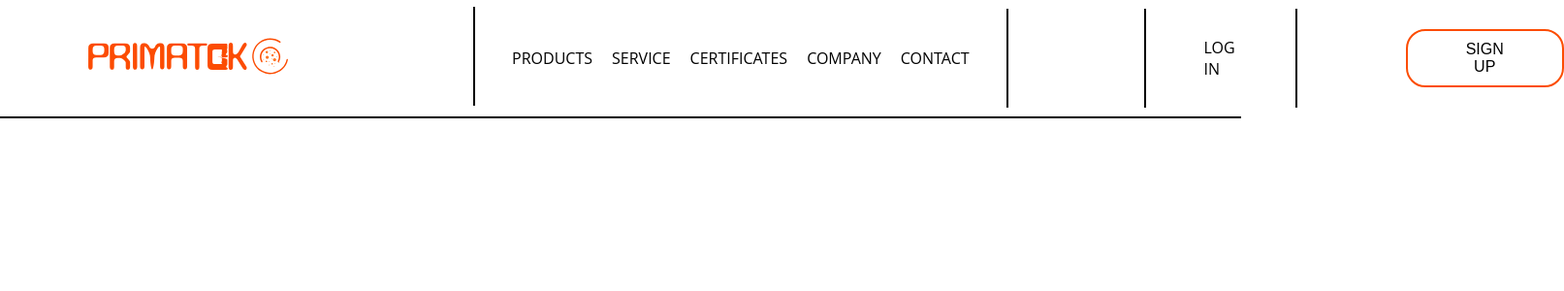
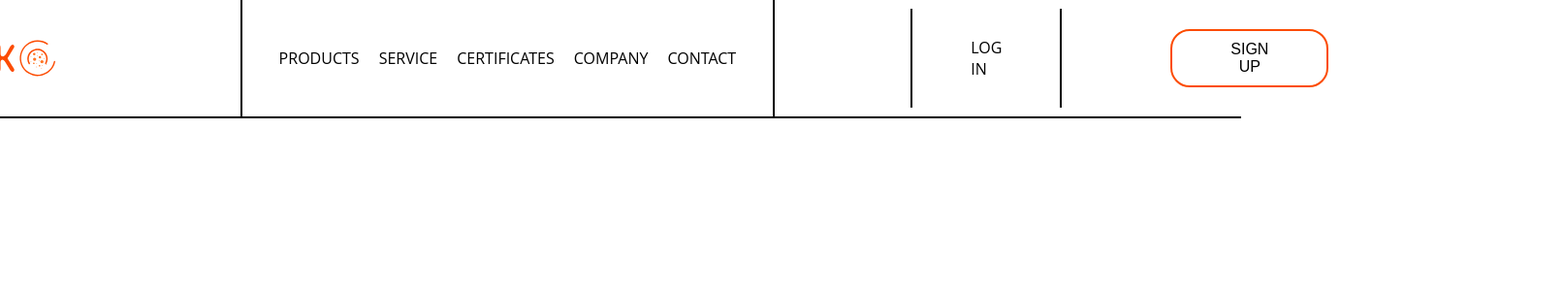
Before and after one commit to V0V45/powder-coatings, a React (Create React App) app: page / in a window 1280 px wide. Shown: the top 300 px of the page at 97% size, 1613 px wide, since content can reach past the window. Built offline with nearby package versions, Linux system fonts and the light colour scheme.

Commit message:
Paddings edited

```diff
--- a/src/components/header/header.module.css
+++ b/src/components/header/header.module.css
@@ -2,25 +2,41 @@ header {
     display: flex;
     flex-direction: row;
     flex-wrap: nowrap;
-    justify-content: flex-start;
-    align-items: center;
+    justify-content: center;
+    align-items: stretch;
     border-bottom: 2px solid black;
 }
 
+.logoContainer {
+    /* TODO: padding: 27px 185px 27px 91px; */
+    padding: 27px 185px 27px 24px;
+    border-right: 2px solid black;
+    display: flex;
+    flex-direction: column;
+    flex-wrap: nowrap;
+    justify-content: center;
+    align-items: center;
+}
+
 .logo {
-    padding: 27px 185px 27px 91px;
-    border-right: 2px solid black;
+    max-width: 211px;
 }
 
 .links {
     padding: 40px 38px 40px 38px;
     border-right: 2px solid black;
     margin-right: 140px;
+    display: flex;
+    flex-direction: row;
+    flex-wrap: nowrap;
+    justify-content: center;
+    align-items: center;
 }
 
 .logInContainer {
+    align-self: center;
     border-left: 2px solid black;
     border-right: 2px solid black;
-    padding: 29px 62px 29px 60px;
+    padding: 29px 60px 29px 60px;
     margin-right: 112px;
 }
```
